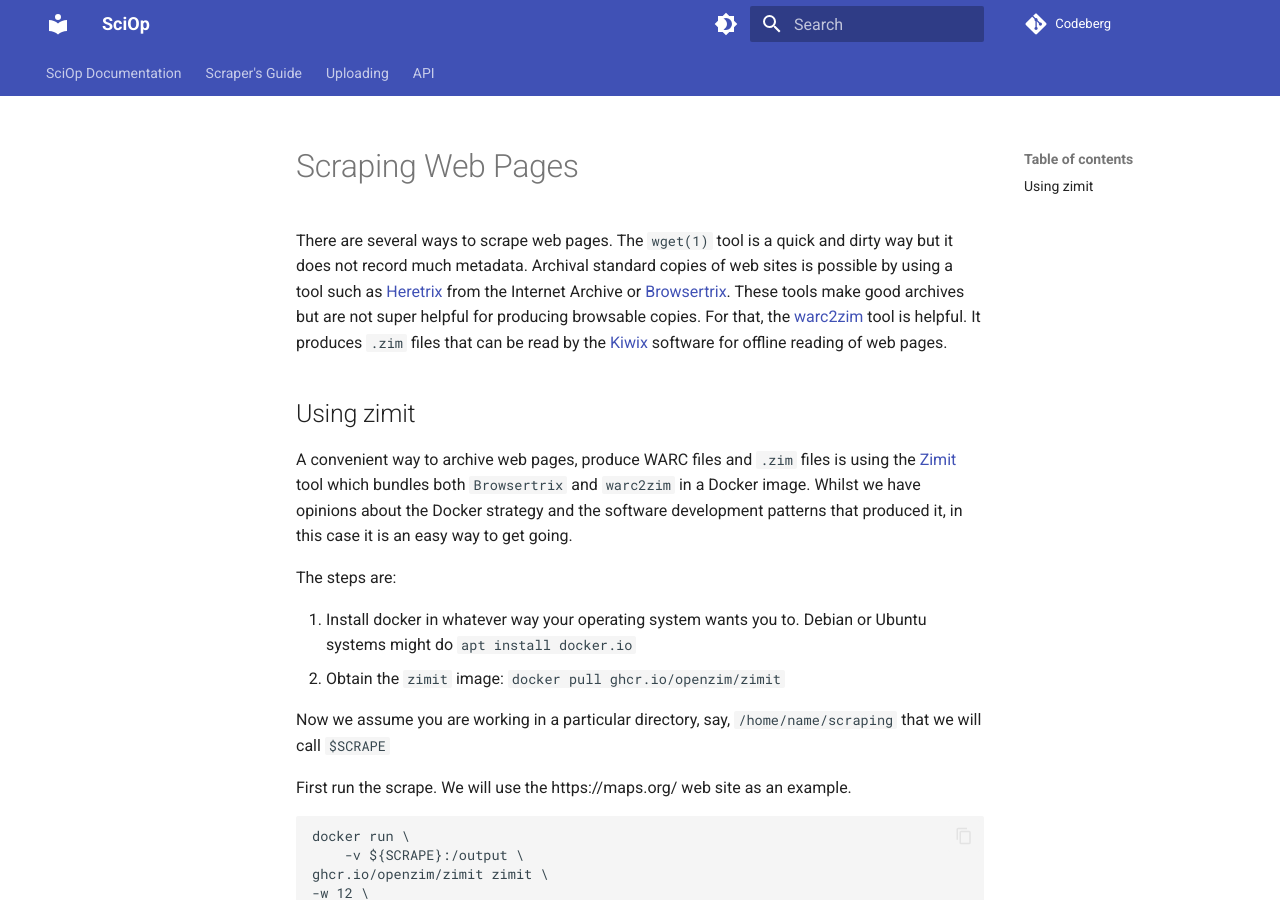
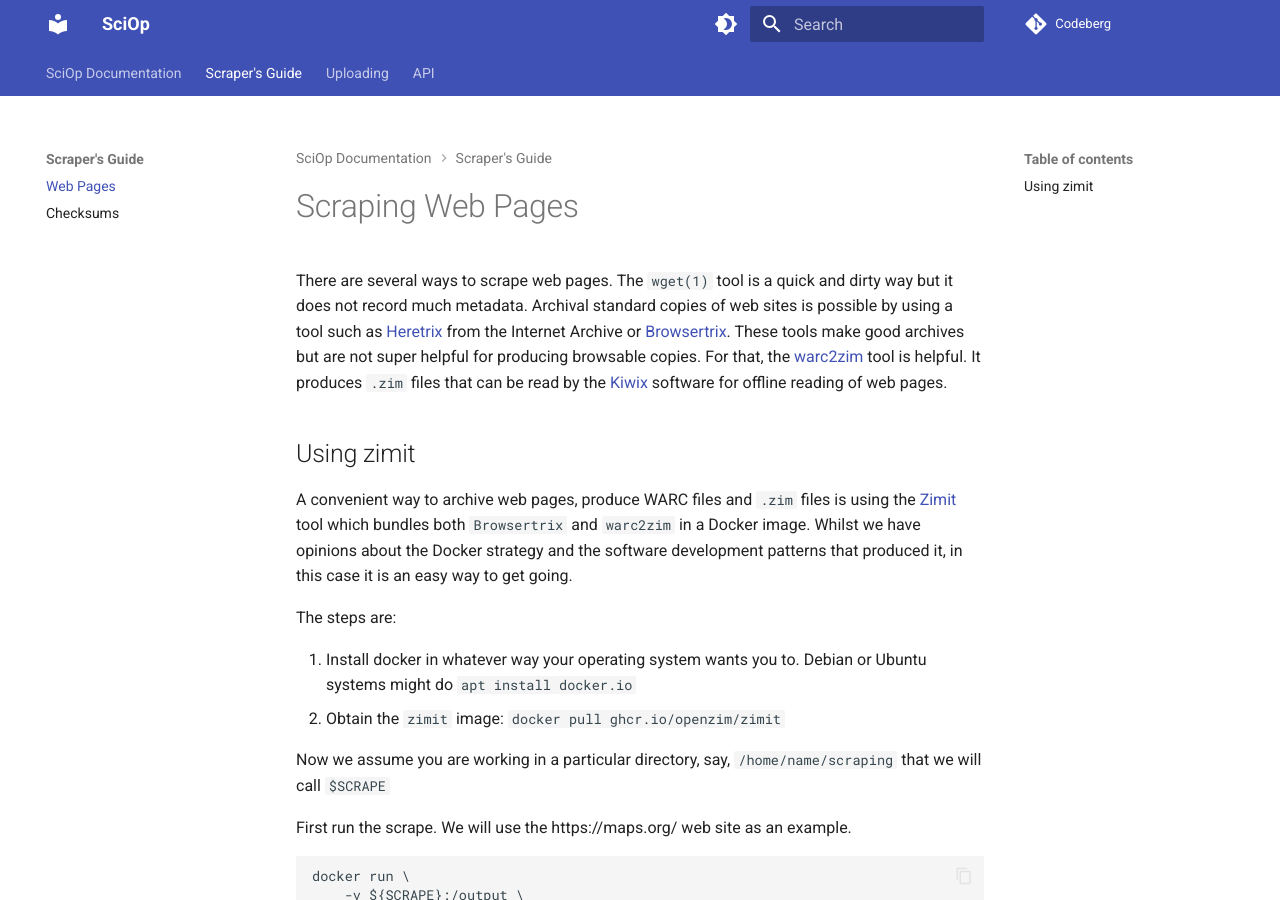
Before and after one commit to p2p-ld/sciop, an MkDocs documentation site: the page built from docs/scraping/webpages.md, in a window 1280 px wide and 900 px high. Built offline with MkDocs 1.6.1 and Material for MkDocs 9.7.7, drawn with Linux system fonts in a browser that asks for light colours.

Commit message:
add to index

```diff
--- a/mkdocs.yml
+++ b/mkdocs.yml
@@ -9,6 +9,7 @@
 nav:
   - index.md
   - Scraper's Guide:
+    - Web Pages: scraping/webpages.md
     - Checksums: scraping/checksums.md
   - Uploading:
     - Trackers: uploading/trackers.md
```
